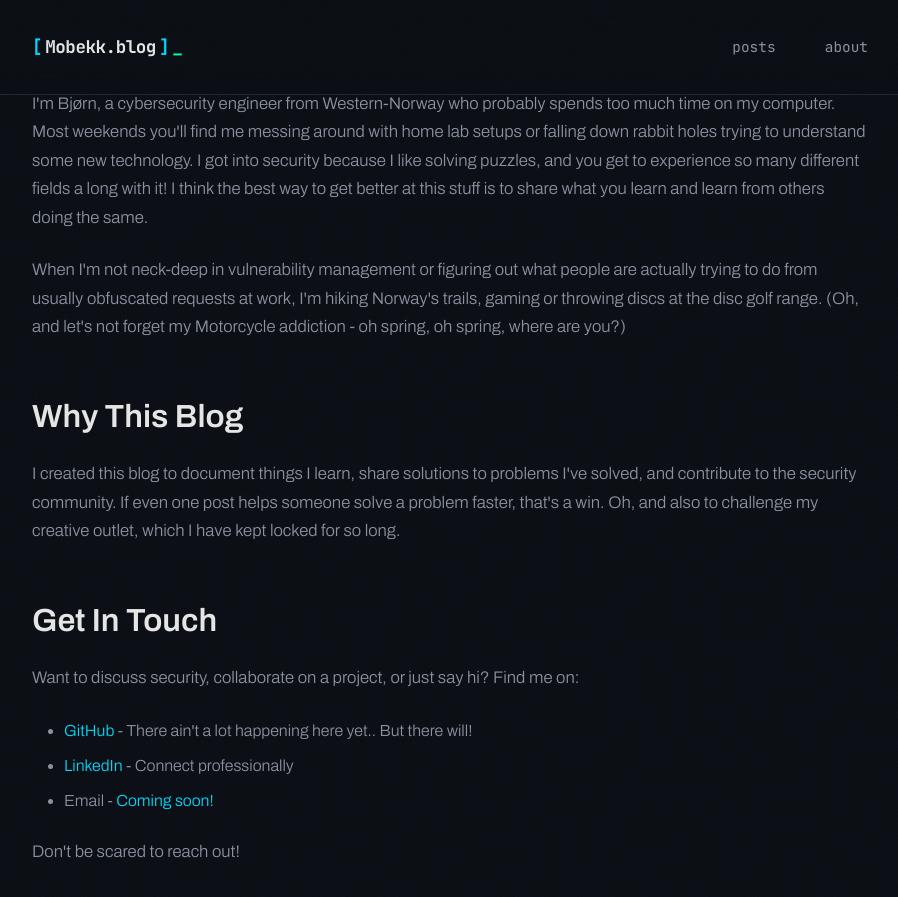
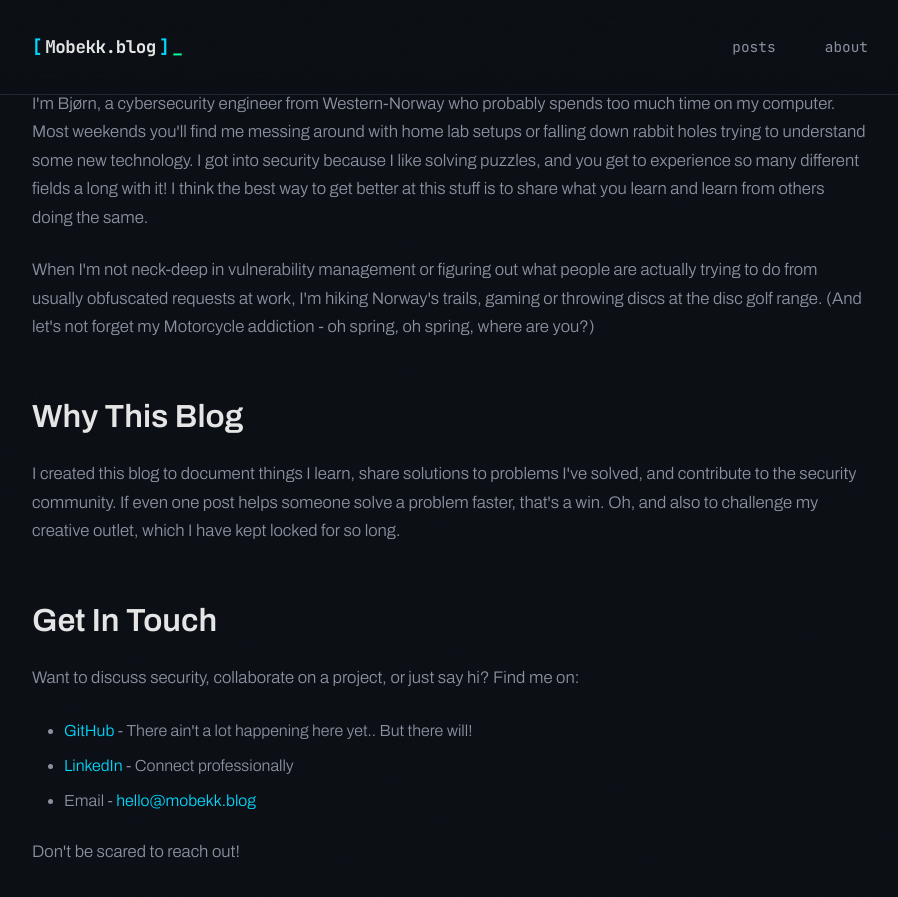
Before and after one commit to Mobekk/Mobekk.github.io, a Jekyll site: the page built from about.md, in a window 1280 px wide and 900 px high, scrolled down 207 px. Shown: the top 897 px of the window, without its empty margins (190-1088 px from the left). Built offline with Jekyll 4.4.1, drawn with Linux system fonts in a browser that asks for light colours.

```diff
--- a/about.md
+++ b/about.md
@@ -15,7 +15,7 @@ permalink: /about/
         I got into security because I like solving puzzles, and you get to experience so many different fields a long with it! I think the best way to get better at this stuff is to share what you learn and learn from others doing the same.
     </p>
     <p>
-        When I'm not neck-deep in vulnerability management or figuring out what people are actually trying to do from usually obfuscated requests at work, I'm hiking Norway's trails, gaming or throwing discs at the disc golf range. (Oh, and let's not forget my Motorcycle addiction - oh spring, oh spring, where are you?)
+        When I'm not neck-deep in vulnerability management or figuring out what people are actually trying to do from usually obfuscated requests at work, I'm hiking Norway's trails, gaming or throwing discs at the disc golf range. (And let's not forget my Motorcycle addiction - oh spring, oh spring, where are you?)
     </p>
 
     <h2>Why This Blog</h2>
@@ -30,7 +30,7 @@ permalink: /about/
     <ul>
         <li><a href="https://github.com/Mobekk">GitHub</a> - There ain't a lot happening here yet.. But there will!</li>
         <li><a href="https://www.linkedin.com/in/bjørn-mobekk-204710183">LinkedIn</a> - Connect professionally</li>
-        <li>Email - <a href="mailto:your.email@example.com">Coming soon!</a></li>
+        <li>Email - <a href="mailto:hello@mobekk.blog">hello@mobekk.blog</a></li>
     </ul>
     <p>
         Don't be scared to reach out!
```
Also changed, not shown: _posts/2026-01-21-my-first-post.md (+1 -1 lines), 1 other file.
